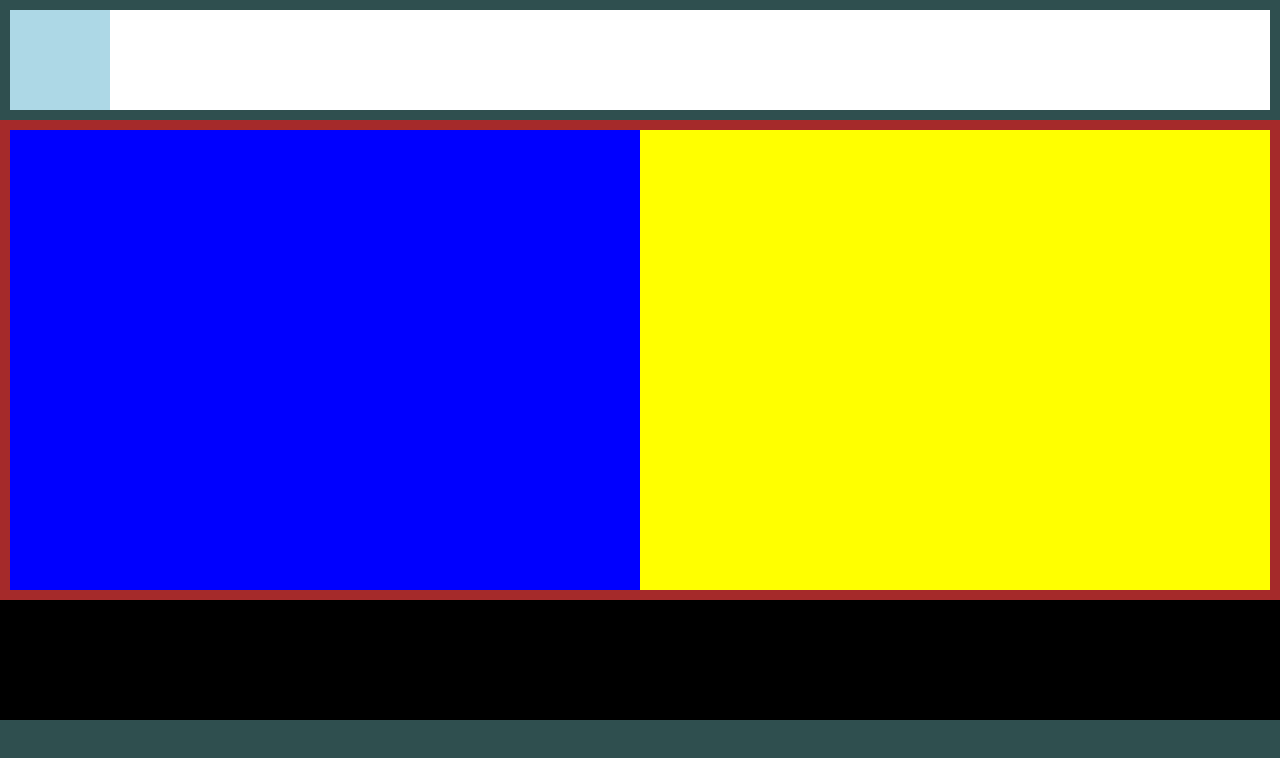
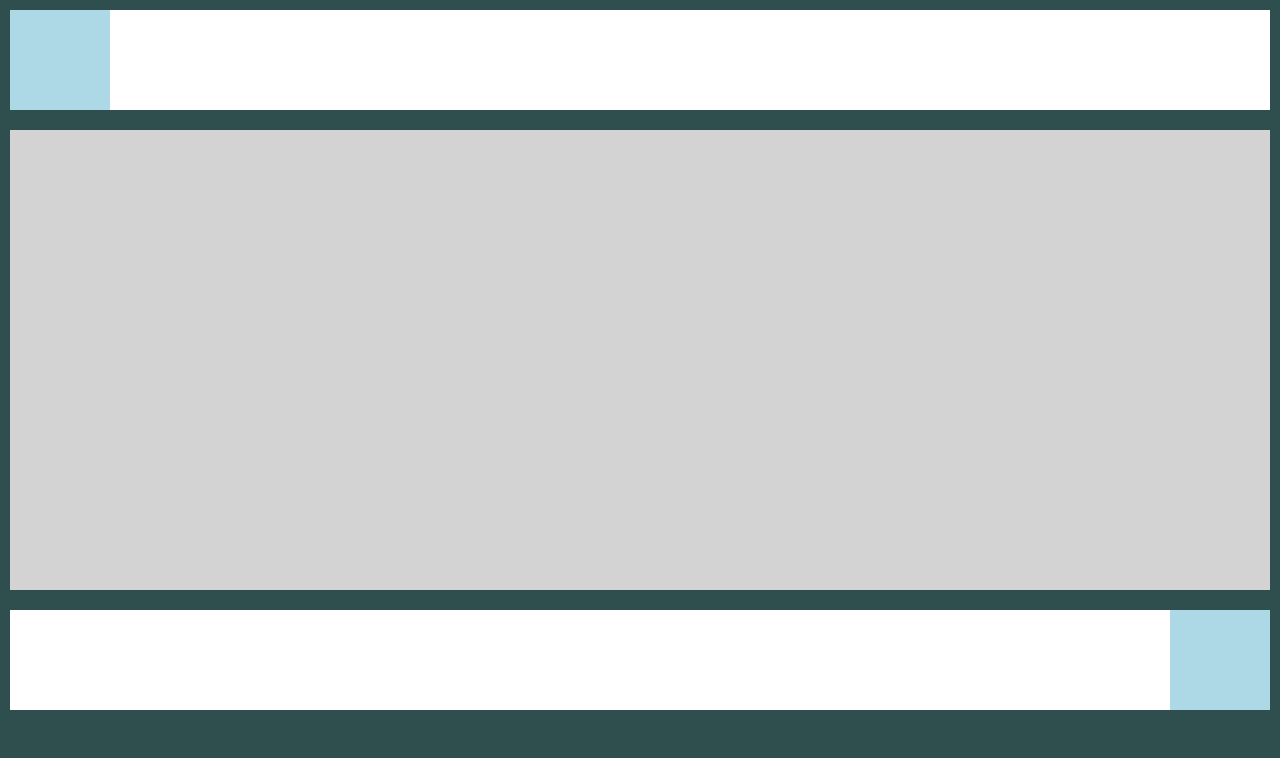
Before and after one commit to ivo-gabriel/Muetra5F, a plain HTML site: page index.html in a window 1280 px wide. Drawn offline with Linux system fonts and the light colour scheme.

Commit message:
agrego partres de la 3er seccion

```diff
--- a/index.html
+++ b/index.html
@@ -15,7 +15,8 @@
         <div class="aside"></div>
     </section>
     <section class="bottom">
-
+        <div class="galeria_container"></div>
+        <div class="cuadrado"></div>
     </section>
 </body>
 </html>
--- a/styles.css
+++ b/styles.css
@@ -29,27 +29,40 @@ body{
 
 
 .medio{
-    background-color: brown;
     display: flex;
     width: 100vw;
     height: 60vh;
     padding: 10px;
 
     .main{
-        background-color: blue;
+        background-color: lightgray;
         height: 100%;
         width: 50%;
     }
 
     .aside{
-        background-color: yellow;
+        background-color: lightgray;
         height: 100%;
         width: 50%;
     }
 }
 
 .bottom{
-    background-color: black;
+    display: flex;
+    padding: 10px;
     height: 15vh;
     width: 100%;
+
+    /*  */
+    .cuadrado{
+        background-color: lightblue;
+        height: 100%;
+        aspect-ratio: 1 / 1;
+    }
+
+    .galeria_container{
+        background-color: white;
+        width: 100%;
+        height: 100%;
+    }
 }
```
